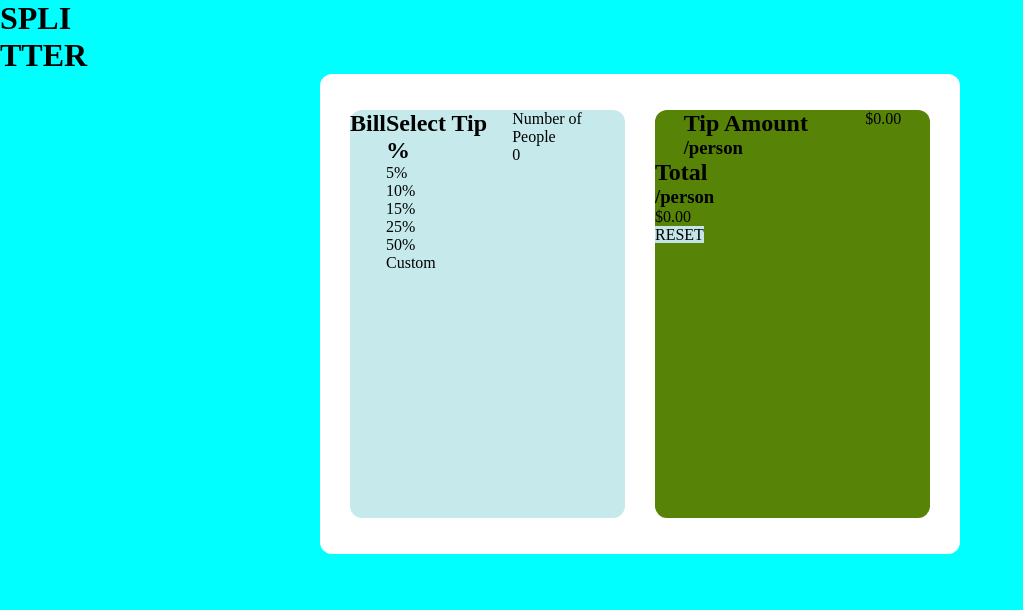
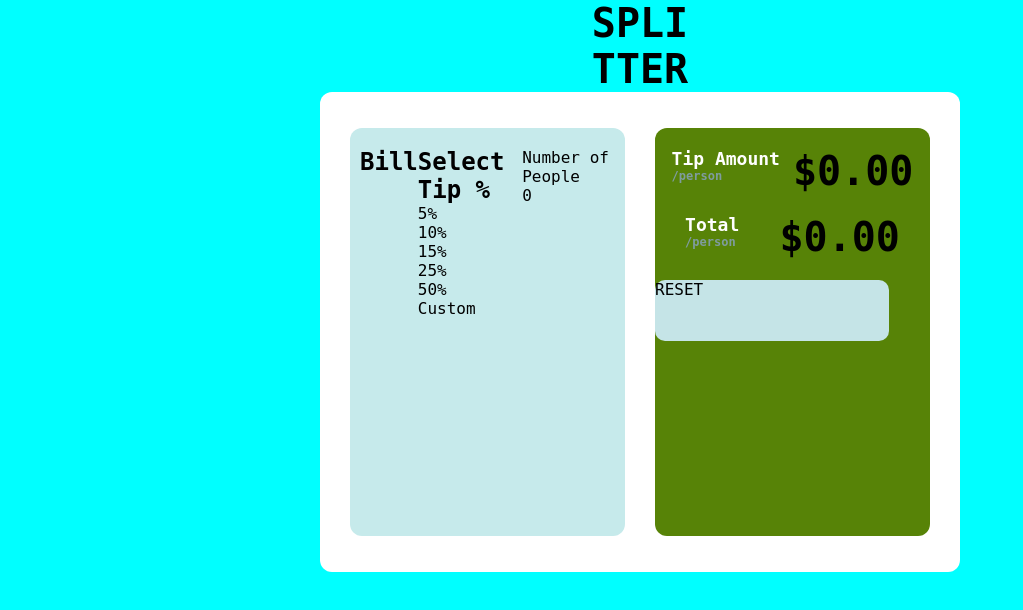
Before and after one commit to aaron-might/tip-calculator-app, a plain HTML site: page index.html in a window 1280 px wide. Shown: the whole page, without its empty margins (0-1023 px from the left). Drawn offline with Linux system fonts and the light colour scheme.

Commit message:
style the reset button

```diff
--- a/index.html
+++ b/index.html
@@ -41,18 +41,20 @@
             </div>
             <div class="card-2">
                 <div class="sub-card-1">
-                    <div class="title-card">
+                    <div class="title-card-1">
                         <h2>Tip Amount</h2>
                         <h3> /person</h3>
                     </div>
-                    <span>$0.00</span>
+                    <span class="tip-amount">$0.00</span>
                 </div>
                 <div class="sub-card-2">
-                    <h2>Total</h2>
-                    <h3> /person </h3>
-                    <span>$0.00</span>
+                   <div class="title-card-2">
+                       <h2>Total</h2>
+                       <h3> /person </h3>
+                   </div>
+                    <span class="total">$0.00</span>
                 </div>
-                <div>
+                <div class="reset-button">
                     <span class="reset">RESET</span>
                 </div>
             </div>
--- a/style.css
+++ b/style.css
@@ -5,6 +5,11 @@
 
 body {
     background-color: cyan;
+    font-family: 'monospace', Courier, courier;
+}
+.heading-1, .heading-2{
+    font-size:40px;
+    text-align:center;
 }
 
 .main-card {
@@ -21,6 +26,7 @@ body {
 }
 
 .card-1 {
+
     background-color:hsl(183, 49%, 85%);
     width:50%;
     height:85%;
@@ -30,29 +36,50 @@ body {
     flex-flow: row wrap;
 
 }
-.sub-card-1{
+.sub-card-1, .sub-card-2 {
+    margin: 20px 10px 20px 10px;
     display: flex;
     flex-direction: row;
     justify-content: space-around;
-    align-content:flex-start;
-
-
-
+    align-content:center;
+}
+.title-card-1 h2, .title-card-2 h2{
+    color:hsl(0, 0%, 100%);
+    margin-left:0 auto;
+    font-size:18px;
+}
+.title-card-1 h3, .title-card-2 h3{
+    color:hsl(184, 14%, 56%);
+    font-size:12px;
 }
 
+.tip-amount, .total{
+    font-size:40px;
+    font-weight: 700;
+}
 .card-2 {
     margin: 20px 30px 20px 20px;
     background-color:hsl(81, 90%, 27%);
     width:50%;
     height:85%;
     border-radius: 12px 12px 12px 12px;
+
 }
+/* .sub-card-2{
+    margin: 20px 10px 20px 5px;
+    display: flex;
+    flex-direction: row;
+    justify-content: space-around;
+    align-content:center;
+} */
 
-.reset {
+
+.reset-button {
     width:85%;
-    height:25%;
+    height:15%;
     background-color:hsl(185, 41%, 84%);
     cursor:pointer;
+    border-radius: 10px 10px;
 }
 
 .reset:hover {
```
